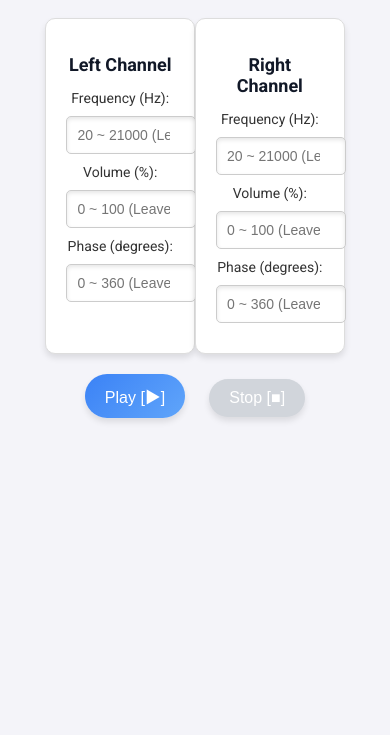
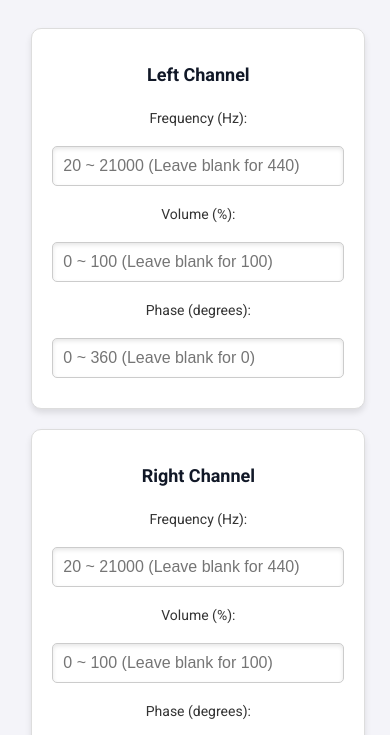
Before and after one commit to Cho-WH/MultiFreqGen, a plain HTML site: page index.html in a window 390 px wide. Shown: the part 109-844 px from the top of the page. Drawn offline with Linux system fonts and the light colour scheme.

Commit message:
Add files via upload

```diff
--- a/style.css
+++ b/style.css
@@ -1,5 +1,4 @@
 /* Google Fonts 적용 */
-
 @import url('https://fonts.googleapis.com/css2?family=Roboto:wght@400;700&display=swap');
 
 body {
@@ -8,6 +7,8 @@ body {
     color: #333;
     text-align: center;
     margin-top: 30px;
+    padding: 0 20px; /* 작은 화면에서도 좌우 여백을 줍니다 */
+    box-sizing: border-box; /* 모든 엘리먼트의 박스 크기를 계산할 때 패딩과 테두리를 포함 */
 }
 
 .container {
@@ -15,7 +16,8 @@ body {
     justify-content: space-between;
     margin: 0 auto;
     width: 80%;
-    max-width: 1000px; /* 최대 너비를 제한 */
+    max-width: 1000px;
+    flex-wrap: wrap; /* 작은 화면에서 요소가 자동으로 줄바꿈 됩니다 */
 }
 
 .input-section {
@@ -24,40 +26,43 @@ body {
     border: 1px solid #ddd;
     padding: 20px;
     border-radius: 10px;
-    box-shadow: 0px 4px 6px rgba(0, 0, 0, 0.1); /* 박스 그림자 */
+    box-shadow: 0px 4px 6px rgba(0, 0, 0, 0.1);
+    margin: 10px; /* 각 섹션 간 여백을 추가합니다 */
+    box-sizing: border-box;
     transition: transform 0.3s ease, box-shadow 0.3s ease;
 }
 
 .input-section:hover {
-    transform: translateY(-5px); /* 호버 시 살짝 위로 이동 */
-    box-shadow: 0px 6px 12px rgba(0, 0, 0, 0.15); /* 호버 시 그림자 확대 */
+    transform: translateY(-5px);
+    box-shadow: 0px 6px 12px rgba(0, 0, 0, 0.15);
 }
 
 label, input {
     display: block;
     margin: 10px 0;
-    width: 100%;
+    width: 100%; /* 입력 필드가 박스 안에서 가득 차도록 만듭니다 */
+    padding: 10px; /* 입력 필드에 패딩을 추가하여 여백을 줍니다 */
+    box-sizing: border-box;
     font-size: 14px;
 }
 
 input {
-    padding: 10px;
     border-radius: 5px;
     border: 1px solid #ccc;
-    box-shadow: inset 0px 2px 4px rgba(0, 0, 0, 0.1); /* 입력 필드 안쪽 그림자 */
+    box-shadow: inset 0px 2px 4px rgba(0, 0, 0, 0.1);
     transition: border-color 0.3s ease;
 }
 
 input:focus {
-    border-color: #3b82f6; /* 포커스 시 파란색 강조 */
+    border-color: #3b82f6;
     outline: none;
 }
 
 button {
     padding: 10px 20px;
     font-size: 16px;
-    border-radius: 25px; /* 둥근 모서리 */
-    background: linear-gradient(135deg, #3b82f6, #60a5fa); /* 그라데이션 버튼 */
+    border-radius: 25px;
+    background: linear-gradient(135deg, #3b82f6, #60a5fa);
     color: white;
     border: none;
     cursor: pointer;
@@ -66,8 +71,8 @@ button {
 }
 
 button:hover {
-    background: linear-gradient(135deg, #2563eb, #3b82f6); /* 호버 시 색상 변화 */
-    transform: translateY(-3px); /* 호버 시 살짝 위로 이동 */
+    background: linear-gradient(135deg, #2563eb, #3b82f6);
+    transform: translateY(-3px);
 }
 
 button:disabled {
@@ -93,3 +98,26 @@ h2 {
 .controls button {
     margin: 0 10px;
 }
+
+/* 작은 화면에서 반응형 적용 */
+@media (max-width: 768px) {
+    .container {
+        flex-direction: column; /* 작은 화면에서는 세로로 나열 */
+        width: 100%;
+        padding: 0 1%; /* 좌우 여백을 최소화 (원하는 경우 10px로 설정) */
+        margin: 0; /* 마진을 제거하여 여백을 최소화 */
+    }
+
+    .input-section {
+        width: 100%; /* 섹션이 화면 가득 차도록 */
+        margin: 10px 0; /* 섹션 간 여백 */
+    }
+
+    input {
+        font-size: 16px; /* 작은 화면에서 텍스트 크기를 키웁니다 */
+    }
+
+    button {
+        font-size: 18px; /* 버튼도 크기를 키워서 터치하기 쉽게 */
+    }
+}
```
